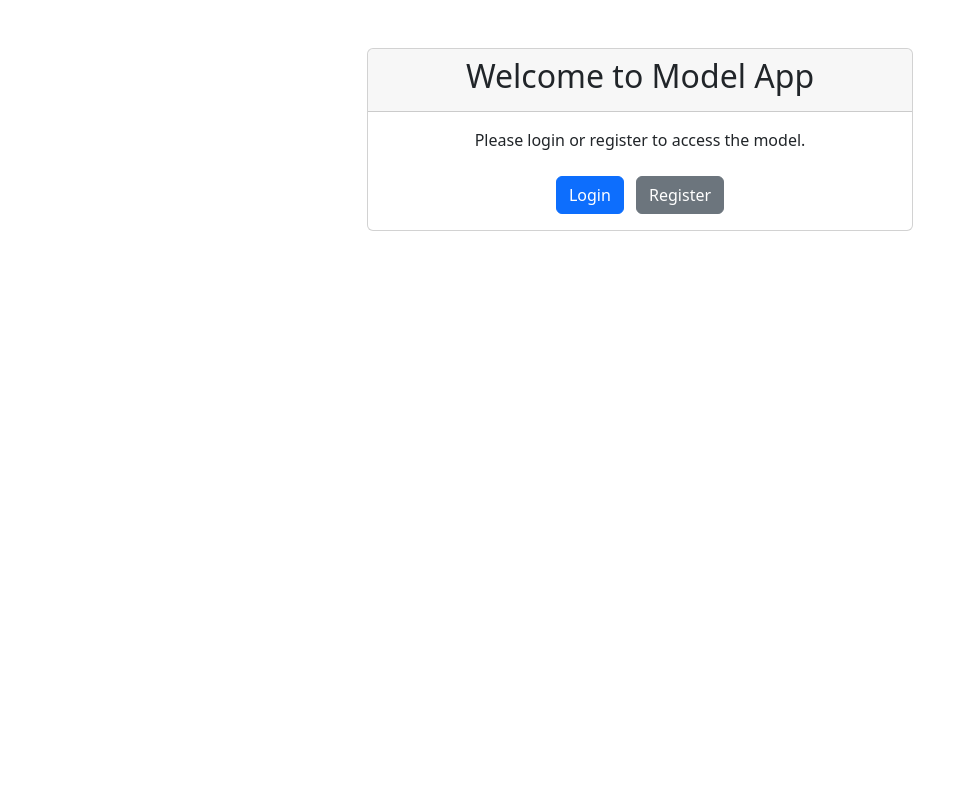
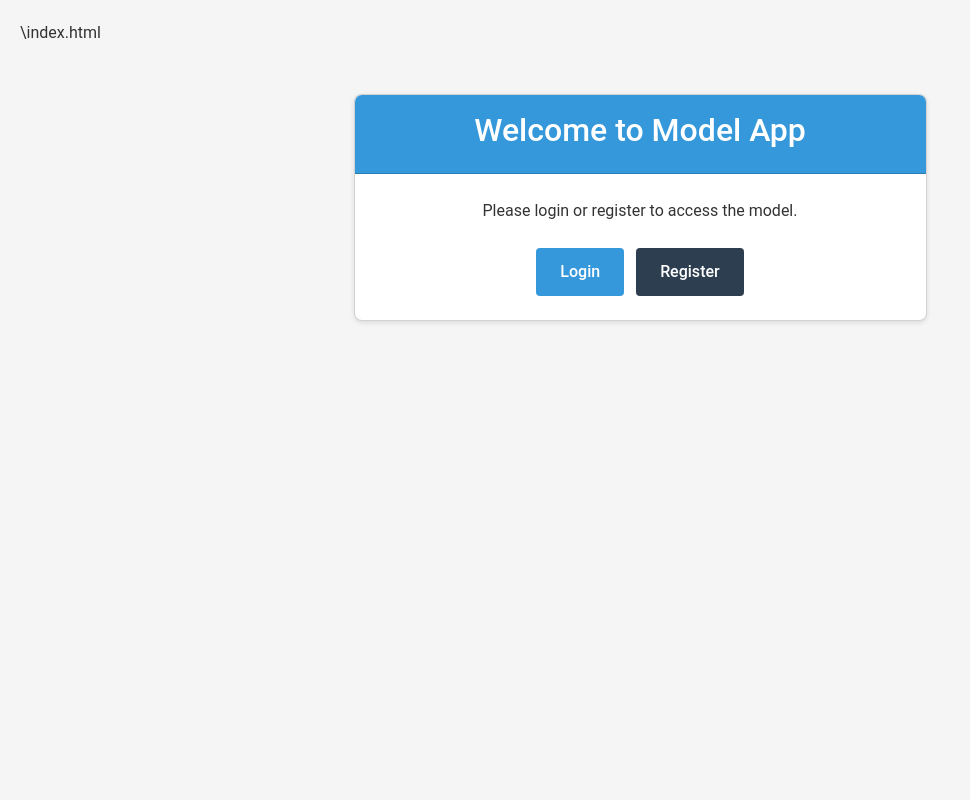
Before and after one commit to smitpateln/brid-vs-dron-login, a Flask app: page / in a window 1280 px wide. Shown: the whole page, without its empty margins (0-970 px from the left). Run offline with Flask 2, Linux system fonts and the light colour scheme; some libraries are stand-ins or nearby versions.

Commit message:
3v  commit

```diff
--- a/app.py
+++ b/app.py
@@ -56,13 +56,18 @@ def token_required(f):
     return decorated
 
 # Email OTP function
-def send_otp_email(email, otp):
+def send_otp_email(email, otp, is_registration=False):
     msg = MIMEMultipart()
     msg['From'] = app.config['MAIL_USERNAME']
     msg['To'] = email
-    msg['Subject'] = 'Your OTP for Login'
 
-    body = f'Your OTP for login is: {otp}'
+    if is_registration:
+        msg['Subject'] = 'Verify Your Email Registration'
+        body = f'Your OTP for email verification is: {otp}\n\nPlease enter this code to complete your registration.'
+    else:
+        msg['Subject'] = 'Your OTP for Login'
+        body = f'Your OTP for login is: {otp}'
+
     msg.attach(MIMEText(body, 'plain'))
 
     try:
@@ -108,79 +113,97 @@ def register():
         if existing_user:
             return render_template('register.html', error='Email already registered')
 
-        # Create new user
-        hashed_password = generate_password_hash(password)
-        user_data = {
-            'username': username,
-            'email': email,
-            'password': hashed_password,
-            'created_at': datetime.now()
-        }
+        # Generate OTP
+        otp = str(random.randint(100000, 999999))
 
-        mongo.db.users.insert_one(user_data)
-        return redirect(url_for('login'))
+        # Store registration data and OTP in session
+        session['reg_username'] = username
+        session['reg_email'] = email
+        session['reg_password'] = password
+        session['reg_otp'] = otp
+        session['reg_otp_expiry'] = (datetime.now() + timedelta(minutes=10)).timestamp()
+
+        # Send OTP via email
+        if send_otp_email(email, otp, is_registration=True):
+            return redirect(url_for('verify_registration_otp'))
+        else:
+            return render_template('register.html', error='Failed to send verification OTP')
 
     return render_template('register.html')
+
+@app.route('/verify-registration-otp', methods=['GET', 'POST'])
+def verify_registration_otp():
+    if 'reg_otp' not in session or 'reg_email' not in session:
+        return redirect(url_for('register'))
+
+    if request.method == 'POST':
+        user_otp = request.form.get('otp')
+
+        if datetime.now().timestamp() > session.get('reg_otp_expiry', 0):
+            # Clear session data
+            for key in ['reg_username', 'reg_email', 'reg_password', 'reg_otp', 'reg_otp_expiry']:
+                session.pop(key, None)
+            return render_template('register.html', error='OTP expired. Please register again.')
+
+        if user_otp == session['reg_otp']:
+            # Create new user
+            username = session['reg_username']
+            email = session['reg_email']
+            password = session['reg_password']
+
+            hashed_password = generate_password_hash(password)
+            user_data = {
+                'username': username,
+                'email': email,
+                'password': hashed_password,
+                'email_verified': True,
+                'created_at': datetime.now()
+            }
+
+            mongo.db.users.insert_one(user_data)
+
+            # Clear registration session data
+            for key in ['reg_username', 'reg_email', 'reg_password', 'reg_otp', 'reg_otp_expiry']:
+                session.pop(key, None)
+
+            return redirect(url_for('login', message='Registration successful! Please login.'))
+
+        return render_template('verify_registration_otp.html', error='Invalid OTP')
+
+    return render_template('verify_registration_otp.html', email=session.get('reg_email'))
+
 @app.route('/login', methods=['GET', 'POST'])
 def login():
+    message = request.args.get('message', '')
+
     if request.method == 'POST':
         email = request.form.get('email')
         password = request.form.get('password')
 
         user = mongo.db.users.find_one({'email': email})
 
-        if user and check_password_hash(user['password'], password):
-            # Generate OTP
-            otp = str(random.randint(100000, 999999))
+        if not user:
+            return render_template('login.html', error='Invalid email or password')
 
-            # Store OTP and expiry in session
-            session['otp'] = otp
-            session['otp_expiry'] = (datetime.now() + timedelta(minutes=10)).timestamp()
-            session['email'] = email
+        if not user.get('email_verified', False):
+            return render_template('login.html', error='Email not verified. Please register again.')
 
-            # Send OTP via email
-            if send_otp_email(email, otp):
-                return redirect(url_for('verify_otp'))
-            else:
-                return render_template('login.html', error='Failed to send OTP')
-
-        return render_template('login.html', error='Invalid email or password')
-
-    return render_template('login.html')
-
-@app.route('/verify-otp', methods=['GET', 'POST'])
-def verify_otp():
-    if 'otp' not in session or 'email' not in session:
-        return redirect(url_for('login'))
-
-    if request.method == 'POST':
-        user_otp = request.form.get('otp')
-
-        if datetime.now().timestamp() > session.get('otp_expiry', 0):
-            return render_template('verify_otp.html', error='OTP expired')
-
-        if user_otp == session['otp']:
-            # Get user details
-            user = mongo.db.users.find_one({'email': session['email']})
-
+        if check_password_hash(user['password'], password):
             # Generate JWT token
             token = jwt.encode({
                 'email': user['email'],
                 'exp': datetime.now() + timedelta(hours=24)
             }, app.config['JWT_SECRET_KEY'])
 
-            # Clear OTP session variables
-            session.pop('otp', None)
-            session.pop('otp_expiry', None)
-
             # Store token in session
             session['token'] = token
+            session['email'] = email
 
             return redirect(url_for('model_page'))
 
-        return render_template('verify_otp.html', error='Invalid OTP')
+        return render_template('login.html', error='Invalid email or password')
 
-    return render_template('verify_otp.html')
+    return render_template('login.html', message=message)
 
 @app.route('/model-page')
 def model_page():
@@ -227,5 +250,25 @@ def predict(current_user):
     except Exception as e:
         return jsonify({'error': str(e)}), 500
 
+@app.route('/resend-registration-otp')
+def resend_registration_otp():
+    if 'reg_email' not in session:
+        return redirect(url_for('register'))
+
+    # Generate new OTP
+    otp = str(random.randint(100000, 999999))
+
+    # Update session with new OTP
+    session['reg_otp'] = otp
+    session['reg_otp_expiry'] = (datetime.now() + timedelta(minutes=10)).timestamp()
+
+    # Send OTP via email
+    if send_otp_email(session['reg_email'], otp, is_registration=True):
+        return redirect(url_for('verify_registration_otp', message='New OTP sent!'))
+    else:
+        return render_template('verify_registration_otp.html',
+                              error='Failed to send new OTP',
+                              email=session.get('reg_email'))
+
 if __name__ == '__main__':
     app.run(debug=True)
--- a/static/css/styles.css
+++ b/static/css/styles.css
@@ -0,0 +1,303 @@
+/* Global styles */
+:root {
+    --primary-color: #3498db;
+    --secondary-color: #2c3e50;
+    --accent-color: #e74c3c;
+    --light-gray: #f5f5f5;
+    --medium-gray: #e0e0e0;
+    --dark-gray: #333;
+    --text-color: #333;
+    --font-family: 'Roboto', Arial, sans-serif;
+    --box-shadow: 0 2px 5px rgba(0, 0, 0, 0.1);
+    --transition: all 0.3s ease;
+}
+
+* {
+    margin: 0;
+    padding: 0;
+    box-sizing: border-box;
+}
+
+body {
+    font-family: var(--font-family);
+    line-height: 1.6;
+    color: var(--text-color);
+    background-color: var(--light-gray);
+    padding: 20px;
+}
+
+/* Container */
+.container {
+    max-width: 1200px;
+    margin: 0 auto;
+    padding: 0 15px;
+}
+
+/* Header */
+header {
+    background-color: white;
+    box-shadow: var(--box-shadow);
+    padding: 1rem;
+    margin-bottom: 2rem;
+    border-radius: 5px;
+}
+
+.navbar {
+    display: flex;
+    justify-content: space-between;
+    align-items: center;
+}
+
+.navbar-brand {
+    font-size: 1.5rem;
+    font-weight: bold;
+    color: var(--primary-color);
+    text-decoration: none;
+}
+
+.navbar-nav {
+    display: flex;
+    list-style: none;
+    gap: 1.5rem;
+}
+
+.nav-link {
+    color: var(--secondary-color);
+    text-decoration: none;
+    font-weight: 500;
+    transition: var(--transition);
+}
+
+.nav-link:hover {
+    color: var(--primary-color);
+}
+
+.active {
+    color: var(--primary-color);
+    border-bottom: 2px solid var(--primary-color);
+}
+
+/* Cards */
+.card {
+    background-color: white;
+    border-radius: 8px;
+    box-shadow: var(--box-shadow);
+    margin-bottom: 1.5rem;
+    overflow: hidden;
+    transition: var(--transition);
+}
+
+.card:hover {
+    transform: translateY(-5px);
+    box-shadow: 0 5px 15px rgba(0, 0, 0, 0.1);
+}
+
+.card-header {
+    background-color: var(--primary-color);
+    color: white;
+    padding: 1rem;
+    font-weight: bold;
+}
+
+.card-body {
+    padding: 1.5rem;
+}
+
+.card-footer {
+    background-color: var(--light-gray);
+    padding: 1rem;
+    text-align: right;
+}
+
+/* Forms */
+form {
+    margin-bottom: 1.5rem;
+}
+
+.form-group {
+    margin-bottom: 1rem;
+}
+
+label {
+    display: block;
+    margin-bottom: 0.5rem;
+    font-weight: 500;
+}
+
+input[type="text"],
+input[type="email"],
+input[type="password"],
+textarea,
+select {
+    width: 100%;
+    padding: 0.75rem;
+    border: 1px solid var(--medium-gray);
+    border-radius: 4px;
+    font-size: 1rem;
+    transition: var(--transition);
+}
+
+input[type="text"]:focus,
+input[type="email"]:focus,
+input[type="password"]:focus,
+textarea:focus,
+select:focus {
+    outline: none;
+    border-color: var(--primary-color);
+    box-shadow: 0 0 0 2px rgba(52, 152, 219, 0.2);
+}
+
+/* Buttons */
+.btn {
+    display: inline-block;
+    padding: 0.75rem 1.5rem;
+    background-color: var(--primary-color);
+    color: white;
+    border: none;
+    border-radius: 4px;
+    cursor: pointer;
+    font-size: 1rem;
+    font-weight: 500;
+    text-align: center;
+    text-decoration: none;
+    transition: var(--transition);
+}
+
+.btn:hover {
+    background-color: #2980b9;
+}
+
+.btn-secondary {
+    background-color: var(--secondary-color);
+}
+
+.btn-secondary:hover {
+    background-color: #1a252f;
+}
+
+.btn-danger {
+    background-color: var(--accent-color);
+}
+
+.btn-danger:hover {
+    background-color: #c0392b;
+}
+
+.btn-small {
+    padding: 0.5rem 1rem;
+    font-size: 0.875rem;
+}
+
+/* Alerts */
+.alert {
+    padding: 1rem;
+    border-radius: 4px;
+    margin-bottom: 1.5rem;
+}
+
+.alert-success {
+    background-color: #d4edda;
+    color: #155724;
+    border: 1px solid #c3e6cb;
+}
+
+.alert-danger {
+    background-color: #f8d7da;
+    color: #721c24;
+    border: 1px solid #f5c6cb;
+}
+
+.alert-info {
+    background-color: #d1ecf1;
+    color: #0c5460;
+    border: 1px solid #bee5eb;
+}
+
+/* Tables */
+table {
+    width: 100%;
+    border-collapse: collapse;
+    margin-bottom: 1.5rem;
+    background-color: white;
+    border-radius: 5px;
+    overflow: hidden;
+    box-shadow: var(--box-shadow);
+}
+
+th, td {
+    padding: 1rem;
+    text-align: left;
+    border-bottom: 1px solid var(--medium-gray);
+}
+
+th {
+    background-color: var(--light-gray);
+    font-weight: bold;
+}
+
+tr:hover {
+    background-color: rgba(52, 152, 219, 0.05);
+}
+
+/* Pagination */
+.pagination {
+    display: flex;
+    list-style: none;
+    gap: 0.5rem;
+    justify-content: center;
+    margin-top: 2rem;
+}
+
+.page-item {
+    display: inline-block;
+}
+
+.page-link {
+    padding: 0.5rem 1rem;
+    border: 1px solid var(--medium-gray);
+    color: var(--primary-color);
+    background-color: white;
+    text-decoration: none;
+    border-radius: 4px;
+    transition: var(--transition);
+}
+
+.page-link:hover {
+    background-color: var(--light-gray);
+}
+
+.page-item.active .page-link {
+    background-color: var(--primary-color);
+    color: white;
+    border-color: var(--primary-color);
+}
+
+/* Footer */
+footer {
+    text-align: center;
+    margin-top: 3rem;
+    padding: 1.5rem;
+    background-color: white;
+    border-radius: 5px;
+    box-shadow: var(--box-shadow);
+    color: var(--dark-gray);
+}
+
+/* Media queries for responsive design */
+@media screen and (max-width: 768px) {
+    .navbar {
+        flex-direction: column;
+        gap: 1rem;
+    }
+
+    .navbar-nav {
+        flex-direction: column;
+        gap: 0.5rem;
+        align-items: center;
+    }
+
+    table {
+        display: block;
+        overflow-x: auto;
+    }
+}
--- a/templates/index.html
+++ b/templates/index.html
@@ -1,3 +1,4 @@
+\index.html
 <!DOCTYPE html>
 <html lang="en">
 <head>
@@ -5,6 +6,7 @@
     <meta name="viewport" content="width=device-width, initial-scale=1.0">
     <title>Authentication App</title>
     <link rel="stylesheet" href="https://cdnjs.cloudflare.com/ajax/libs/bootstrap/5.2.3/css/bootstrap.min.css">
+    <link rel="stylesheet" href="{{ url_for('static', filename='css/styles.css') }}">
 </head>
 <body>
     <div class="container mt-5">
--- a/templates/login.html
+++ b/templates/login.html
@@ -4,6 +4,7 @@
     <meta charset="UTF-8">
     <meta name="viewport" content="width=device-width, initial-scale=1.0">
     <title>Login</title>
+    <link rel="stylesheet" href="{{ url_for('static', filename='css/styles.css') }}">
     <link rel="stylesheet" href="https://cdnjs.cloudflare.com/ajax/libs/bootstrap/5.2.3/css/bootstrap.min.css">
 </head>
 <body>
--- a/templates/model_page.html
+++ b/templates/model_page.html
@@ -4,6 +4,8 @@
     <meta charset="UTF-8">
     <meta name="viewport" content="width=device-width, initial-scale=1.0">
     <title>Model Page</title>
+    <link rel="stylesheet" href="{{ url_for('static', filename='css/styles.css') }}">
+
     <link rel="stylesheet" href="https://cdnjs.cloudflare.com/ajax/libs/bootstrap/5.2.3/css/bootstrap.min.css">
 </head>
 <body>
--- a/templates/register.html
+++ b/templates/register.html
@@ -4,6 +4,8 @@
     <meta charset="UTF-8">
     <meta name="viewport" content="width=device-width, initial-scale=1.0">
     <title>Register</title>
+    <link rel="stylesheet" href="{{ url_for('static', filename='css/styles.css') }}">
+
     <link rel="stylesheet" href="https://cdnjs.cloudflare.com/ajax/libs/bootstrap/5.2.3/css/bootstrap.min.css">
 </head>
 <body>
--- a/templates/verify_otp.html
+++ b/templates/verify_registration_otp.html
@@ -4,6 +4,8 @@
     <meta charset="UTF-8">
     <meta name="viewport" content="width=device-width, initial-scale=1.0">
     <title>Verify OTP</title>
+    <link rel="stylesheet" href="{{ url_for('static', filename='css/styles.css') }}">
+
     <link rel="stylesheet" href="https://cdnjs.cloudflare.com/ajax/libs/bootstrap/5.2.3/css/bootstrap.min.css">
 </head>
 <body>
@@ -21,7 +23,7 @@
                         <div class="alert alert-info">
                             An OTP has been sent to your email. Please enter it below.
                         </div>
-                        <form method="POST" action="{{ url_for('verify_otp') }}">
+                        <form method="POST" action="{{ url_for('verify_registration_otp') }}">
                             <div class="mb-3">
                                 <label for="otp" class="form-label">OTP</label>
                                 <input type="text" class="form-control" id="otp" name="otp" required>
```
